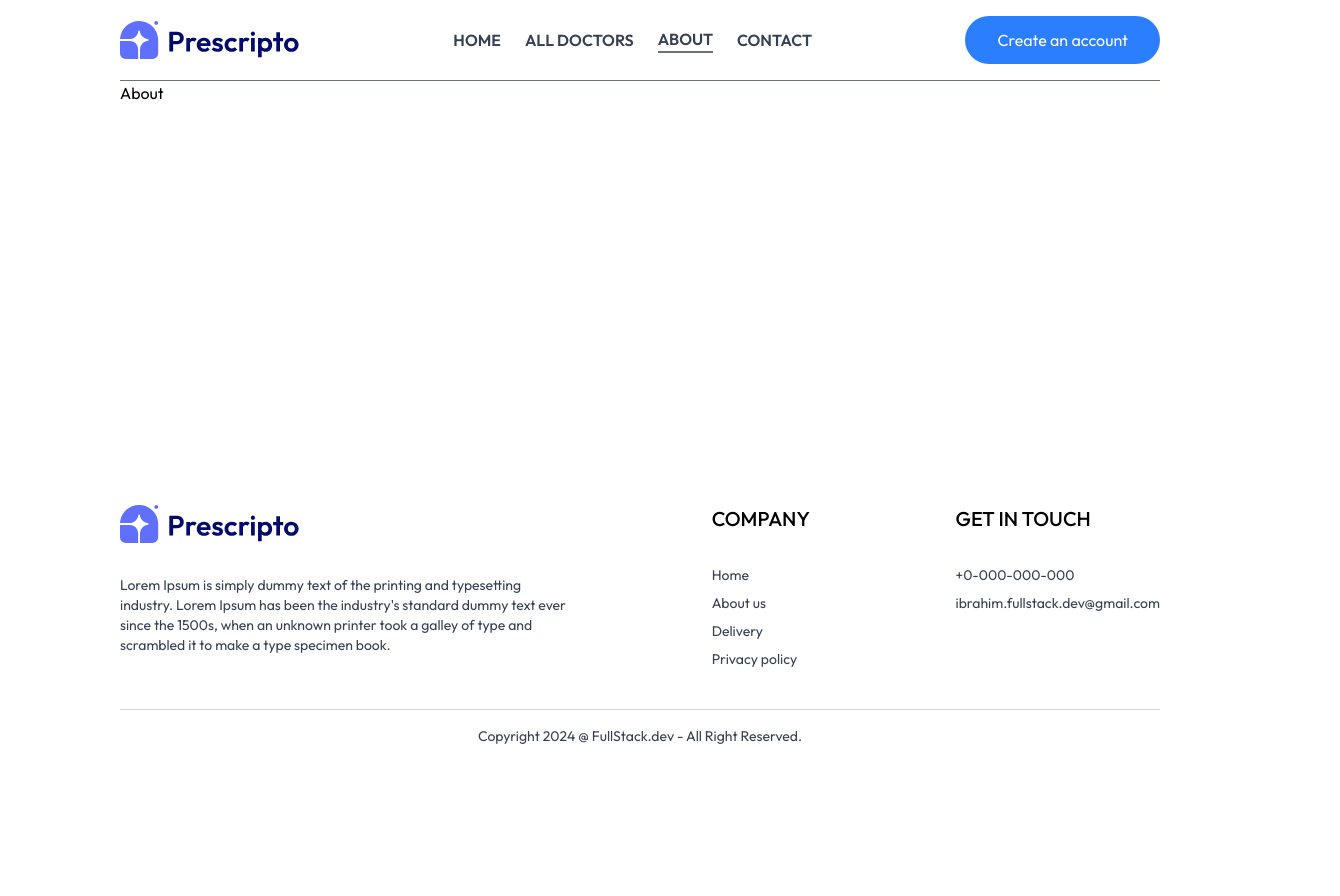
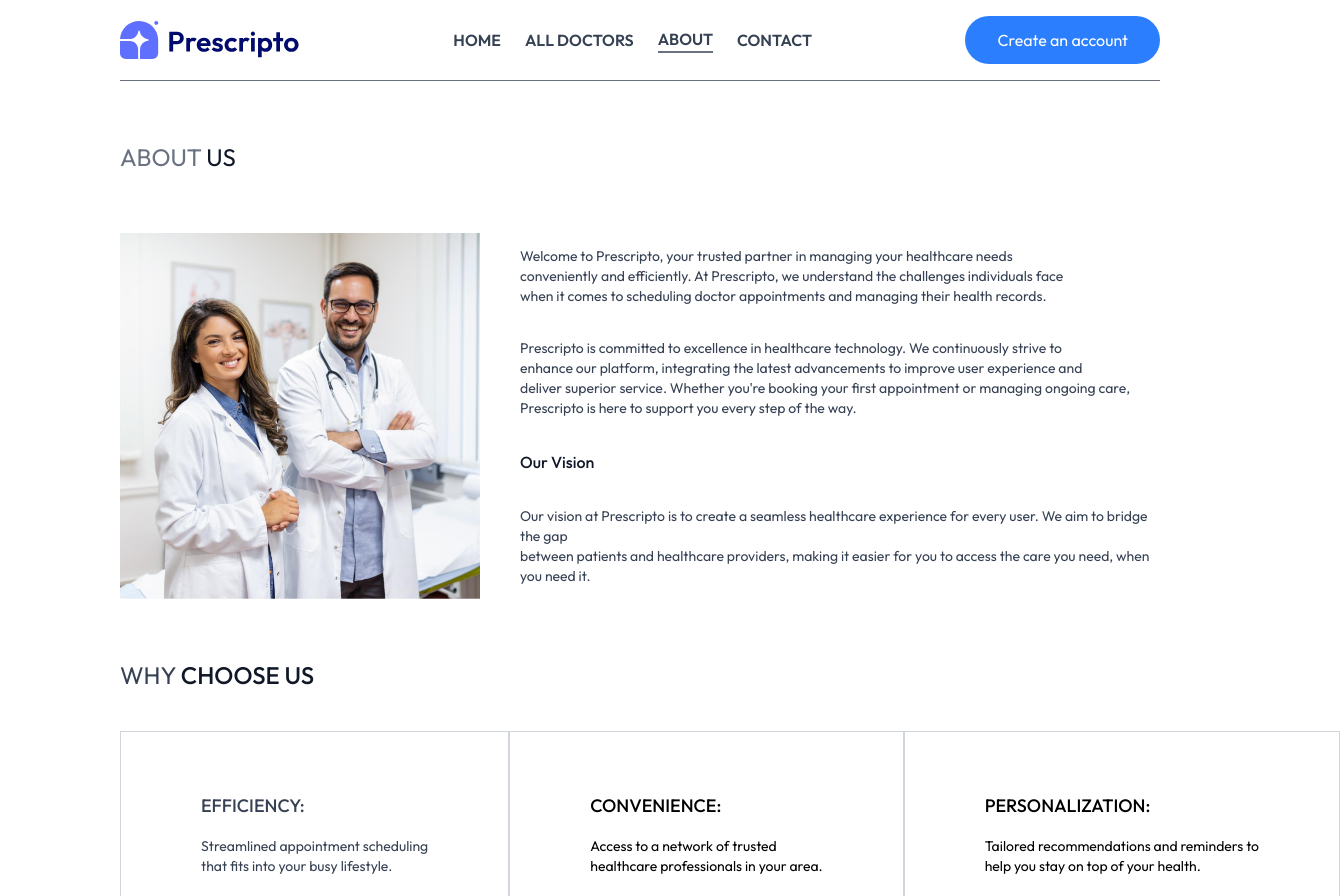
Before and after one commit to IbrahimFullStackWebDev/doctors-appointments-frontend, a React (Vite) app in the folder frontend/: page /about in a window 1280 px wide. Shown: the top 896 px of the page, 1340 px wide, since content can reach past the window. Before the commit the page ends 826 px from the top, so only its background shows below. Built offline with nearby package versions, Linux system fonts and the light colour scheme; the HTML template or start-up script is replaced by a standard one.

Commit message:
feat: create About page, fix: modify var name from timeIndex to slotTimeIndex and dateIndex to slotDateIndex, and add app icon

```diff
--- a/frontend/index.html
+++ b/frontend/index.html
@@ -2,9 +2,9 @@
 <html lang="en" class="scroll-smooth">
   <head>
     <meta charset="UTF-8" />
-    <link rel="icon" type="image/svg+xml" href="/vite.svg" />
+    <link rel="icon" type="image/svg+xml" href="/logo.svg" />
     <meta name="viewport" content="width=device-width, initial-scale=1.0" />
-    <title>frontend</title>
+    <title>Prscripto</title>
   </head>
   <body>
     <div id="root"></div>
--- a/frontend/src/pages/About.tsx
+++ b/frontend/src/pages/About.tsx
@@ -1,7 +1,69 @@
 import React from "react";
+import { assets } from "../assets/assets";
 
 const About = () => {
-  return <div>About</div>;
+  return (
+    <div className="w-full flex flex-col items-start gap-15 mt-15">
+      <h1 className="text-2xl text-gray-500">
+        ABOUT <span className="text-gray-900">US</span>
+      </h1>
+      <div className="flex flex-row items-center gap-10">
+        {/* Right Side */}
+        <img src={assets.about_image} className="w-90" alt="about image" />
+        <div className="flex flex-col items-start gap-8">
+          <p className="text-gray-700 text-sm">
+            Welcome to Prescripto, your trusted partner in managing your
+            healthcare needs <br /> conveniently and efficiently. At Prescripto,
+            we understand the challenges individuals face <br /> when it comes
+            to scheduling doctor appointments and managing their health records.
+          </p>
+          <p className="text-gray-700 text-sm">
+            Prescripto is committed to excellence in healthcare technology. We
+            continuously strive to <br />
+            enhance our platform, integrating the latest advancements to improve
+            user experience and <br /> deliver superior service. Whether you're
+            booking your first appointment or managing ongoing care,
+            <br /> Prescripto is here to support you every step of the way.
+          </p>
+          <p className="text-gray-900 font-medium">Our Vision</p>
+          <p className="text-gray-700 text-sm">
+            Our vision at Prescripto is to create a seamless healthcare
+            experience for every user. We aim to bridge the gap
+            <br /> between patients and healthcare providers, making it easier
+            for you to access the care you need, when you need it.
+          </p>
+        </div>
+      </div>
+      <div className="flex w-full flex-col items-start gap-10">
+        <p className="text-2xl text-gray-700">
+          WHY <span className="text-gray-900 font-medium">CHOOSE US</span>
+        </p>
+        <div className="flex flex-row items-center justify-between">
+          <div className="flex flex-col items-start gap-4 border border-gray-300  text-gray-700 py-15 px-20 cursor-pointer hover:bg-blue-500 hover:text-white transition-all duration-500">
+            <p className="text-lg font-medium">EFFICIENCY:</p>
+            <p className="text-sm whitespace-nowrap">
+              Streamlined appointment scheduling <br /> that fits into your busy
+              lifestyle.
+            </p>
+          </div>
+          <div className="flex flex-col items-start gap-4 border border-gray-300 py-15 px-20 cursor-pointer hover:bg-blue-500 hover:text-white transition-all duration-500">
+            <p className="text-lg font-medium">CONVENIENCE:</p>
+            <p className="text-sm whitespace-nowrap">
+              Access to a network of trusted <br /> healthcare professionals in
+              your area.
+            </p>
+          </div>
+          <div className="flex flex-col items-start gap-4 border border-gray-300 py-15 px-20 cursor-pointer hover:bg-blue-500 hover:text-white transition-all duration-500">
+            <p className="text-lg font-medium">PERSONALIZATION:</p>
+            <p className="text-sm whitespace-nowrap">
+              Tailored recommendations and reminders to <br /> help you stay on
+              top of your health.
+            </p>
+          </div>
+        </div>
+      </div>
+    </div>
+  );
 };
 
 export default About;
--- a/frontend/src/pages/Appointments.tsx
+++ b/frontend/src/pages/Appointments.tsx
@@ -9,8 +9,8 @@ const Appointments = () => {
     (item) => item._id === docId
   );
   const [docSlots, setDocSlots] = useState<Slots[][]>([]);
-  const [dateIndex, setDateIndex] = useState<number>(0);
-  const [slotTime, setSlotTime] = useState<number>(0);
+  const [slotDateIndex, setSlotDateIndex] = useState<number>(0);
+  const [slotTimeIndex, setSlotTimeIndex] = useState<number>(0);
   const navigate = useNavigate();
 
   const filterdDoctors: Doctor[] =
@@ -118,11 +118,11 @@ const Appointments = () => {
                 docSlots.map((item, index) => (
                   <div
                     onClick={() => {
-                      setDateIndex(index);
+                      setSlotDateIndex(index);
                     }}
                     key={index}
                     className={`min-w-16 flex flex-col items-center border gap-1 border-gray-300 py-6 px-3 rounded-full cursor-pointer transition-all duration-300 ${
-                      index === dateIndex ? "bg-blue-500 text-white" : ""
+                      index === slotDateIndex ? "bg-blue-500 text-white" : ""
                     }`}
                   >
                     <p>{item[0].datetime.getDate()}</p>
@@ -132,12 +132,12 @@ const Appointments = () => {
             </div>
             <div className="w-full flex flex-row items-start gap-3 p-4 overflow-auto">
               {docSlots.length > 0 &&
-                docSlots[dateIndex].map((item, index) => (
+                docSlots[slotDateIndex].map((item, index) => (
                   <div
-                    onClick={() => setSlotTime(index)}
+                    onClick={() => setSlotTimeIndex(index)}
                     key={index}
                     className={`flex-shrink-0 flex flex-col items-center border gap-1 border-gray-300 py-3 px-8 rounded-full cursor-pointer transition-all duration-300 ${
-                      slotTime === index ? "bg-blue-500 text-white" : ""
+                      slotTimeIndex === index ? "bg-blue-500 text-white" : ""
                     }`}
                   >
                     <p className="whitespace-nowrap">
@@ -162,7 +162,7 @@ const Appointments = () => {
         <p className="text-gray-700">
           Simply browse through our extensive list of trusted doctors.
         </p>
-        <div className="w-full grid grid-cols-[repeat(auto-fill,minmax(200px,1fr))] gap-6 justify-items-center items-center object-cover">
+        <div className="w-full grid grid-cols-[repeat(auto-fill,minmax(200px,1fr))] gap-6 mt-10">
           {filterdDoctors.map((item) => (
             <div
               key={item._id}
```
Also changed, not shown: frontend/public/logo.svg (added).
